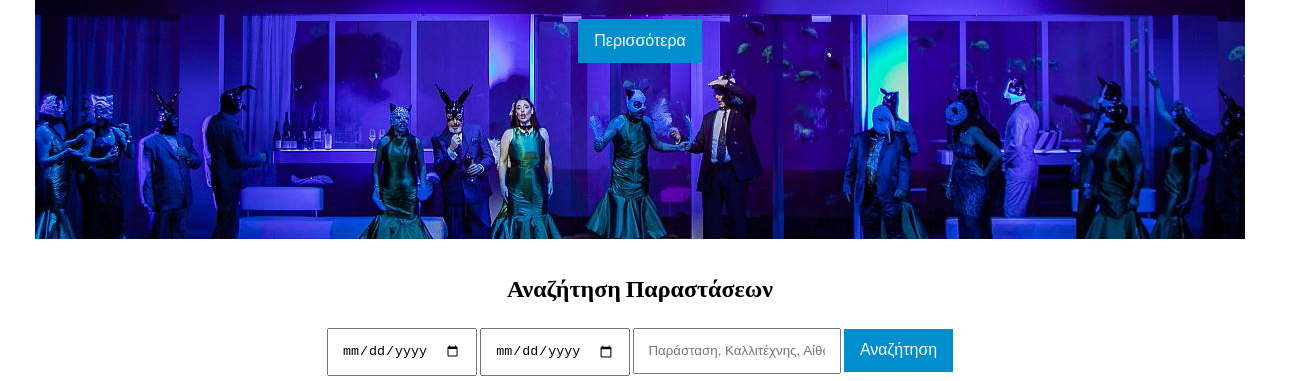
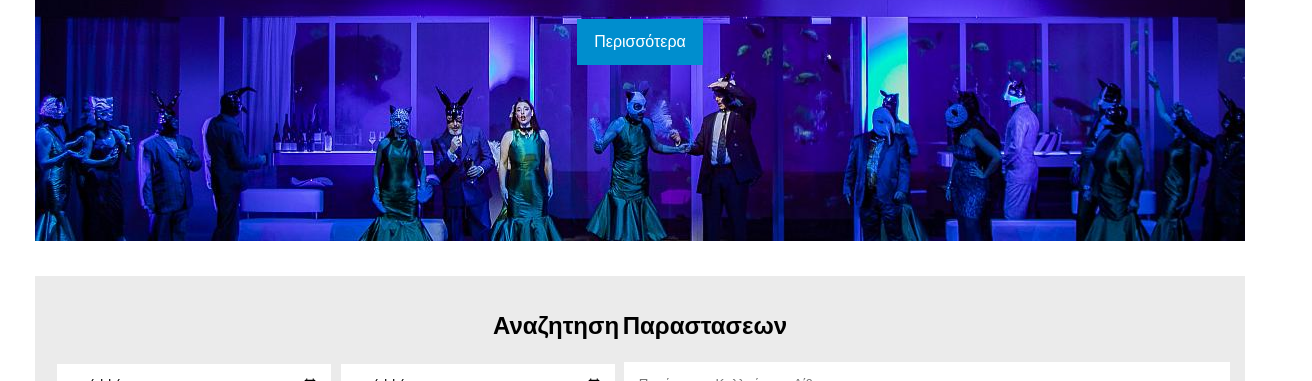
Before and after one commit to irozag/FrontEnd-HCI207-Javascript, a plain HTML site: page index.html in a window 1280 px wide. Shown: the part 419-800 px from the top of the page, 1312 px wide, since content can reach past the window. Drawn offline with Linux system fonts and the light colour scheme.

Commit message:
styling inputs

```diff
--- a/assets/style.css
+++ b/assets/style.css
@@ -13,19 +13,35 @@ a {
 
 h1, h2 {
     text-align: center;
+    font-family: 'Alegreya Sans SC', sans-serif;
 }
 
 button, .btn {
-    border:none;
+    border:1px solid #008ece;
     background-color:#008ece;
     color:#fff;
     padding:0.8em 1em;
     font-size: 16px;
 }
 
+button:hover, .btn:hover {
+    background-color:#0e7eb1;
+}
+
 input {
     padding: 1em;
+    margin-left:0.5em;
+    border:1px solid transparent;
 }
+input:hover {
+    border:1px solid #008ece;
+}
+
+input.in-date {
+    padding: 0.83em;
+    width:250px;
+}
+
 
 /* ------------ HEADER ---------- */
 
@@ -86,6 +102,9 @@ nav a {
 
 #search {
     text-align: center;
+    padding:1em 0 2em 0;
+    margin: 0 2.2em;
+    background-color: #ebebeb;
 }
 
 #banners {
@@ -103,7 +122,6 @@ nav a {
 footer {
     background-color: #008ece;
     padding:1em;
-    width:100%;
 }
 
 .footer-links ul {
--- a/index.html
+++ b/index.html
@@ -27,15 +27,15 @@
    </section>
 
    <section id='search'>
-    <h2> Αναζήτηση Παραστάσεων </h2>
-    <input type="date" name="start-date" value="Από..">
-    <input type="date" name="end-date" value="Έως..">
-    <input type="text" name="search" placeholder="Παράσταση, Καλλιτέχνης, Αίθουσα..">
+    <h2> Αναζητηση Παραστασεων </h2>
+    <input type="date" class="in-date" name="start-date" value="Από..">
+    <input type="date" class="in-date" name="end-date" value="Έως..">
+    <input type="text" name="search" size="70" placeholder="Παράσταση, Καλλιτέχνης, Αίθουσα..">
     <input type="submit" class="btn" value="Αναζήτηση">
     </section>
 
    <section id="upcoming">
-    <h2>Προσερχώς</h2>
+    <h2>Προσερχως</h2>
     <div class='feature'>
     </div>
 
```
